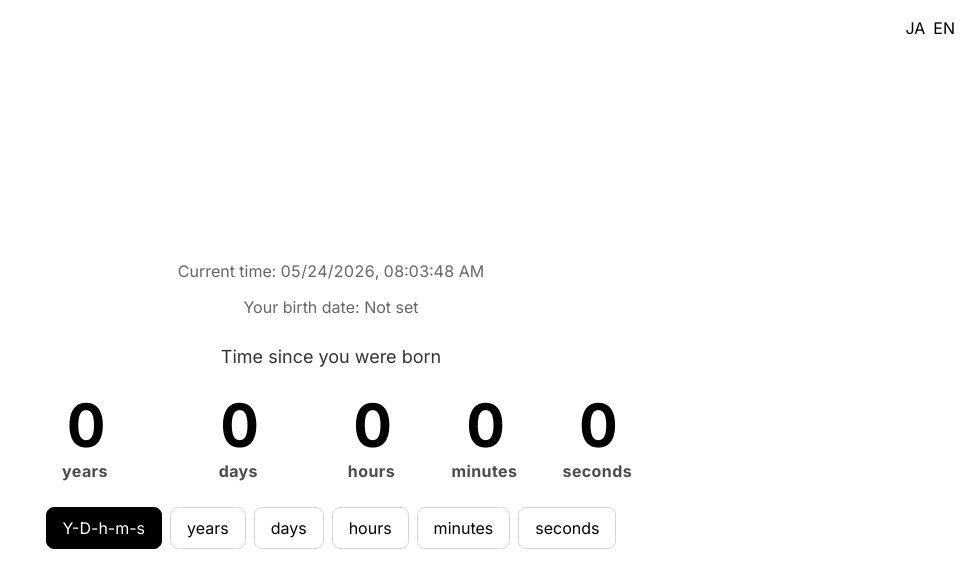
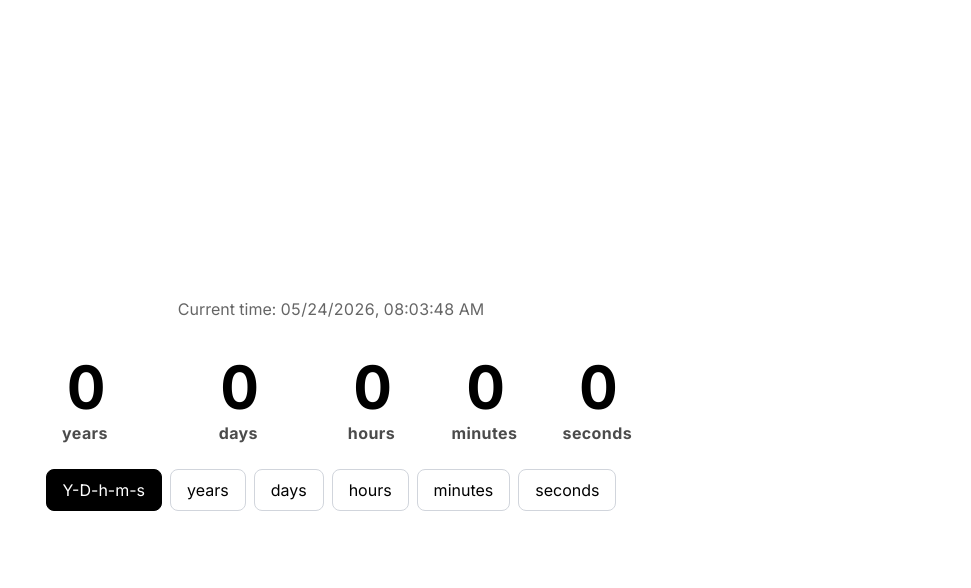
Before and after one commit to usumitron/lifeclock, a Next.js app: page / in a window 1280 px wide. Shown: the top 588 px of the page, without its empty margins (309-1280 px from the left). Built offline with nearby package versions, Linux system fonts and the light colour scheme.

Commit message:
iOS横画面対応2

```diff
--- a/app/page.tsx
+++ b/app/page.tsx
@@ -275,8 +275,7 @@ export default function Home() {
 
   if (!isMounted) return null;
 
-  return (
-    // ▼ 変更: 100vh を 100dvh にし、横画面時の縦ギャップを縮小 (max-h-[500px]:gap-2)
+return (
     <div
       className="
         min-h-[100dvh] flex flex-col items-center justify-center
@@ -285,57 +284,25 @@ export default function Home() {
         dark:bg-gradient-to-br dark:from-gray-900 dark:via-black dark:to-gray-800
         dark:text-white
       ">
-      {/* 言語切替 */}
+
+      {/* 2. 言語切替ボタンも高さに応じて小さく */}
       <div className="absolute top-4 right-4 max-h-[500px]:top-2 flex gap-2">
-        <button onClick={() => changeLang("ja")}>JA</button>
-        <button onClick={() => changeLang("en")}>EN</button>
+        {/* ... */}
       </div>
 
       <div className="sm:text-sm opacity-60 text-center leading-relaxed space-y-1 max-h-[500px]:space-y-0">
+        {/* 現在時刻の文字サイズも縮小 */}
         <CurrentTimeClock t={t} locale={locale} />
 
         <div className="text-sm sm:text-base max-h-[500px]:text-xs">
-          {editingBirth ? (
-            <input
-              type="date"
-              value={draftDate}
-              autoFocus
-              onClick={() => {
-                isKeyboardInput.current = false;
-              }}
-              onKeyDown={handleKeyDown}
-              onChange={handleDateChange}
-              onBlur={handleInputBlur}
-              className="
-                border rounded-md px-3 py-2 max-h-[500px]:py-1
-                text-base sm:text-lg max-h-[500px]:text-sm bg-white text-black
-                focus:outline-none focus:ring-2 focus:ring-blue-400
-              "
-            />
-          ) : (
-            <span
-              onClick={() => {
-                setDraftDate(birth ? birth.toISOString().slice(0, 10) : "");
-                setEditingBirth(true);
-              }}
-              className="
-                cursor-pointer px-2 py-1 rounded-md
-                transition-all duration-200 hover:bg-gray-200 hover:text-black
-                dark:hover:bg-white dark:hover:text-black
-              ">
-              {t.yourBirth}: {birth ? formatDate(birth, locale) : t.notSet}
-            </span>
-          )}
+          {/* ... (編集ボタン等の表示) */}
         </div>
       </div>
 
-      {/* ▼ 変更: 横画面で高さが足りない時はタイトルを非表示にするか小さくする */}
-      <div className="text-sm sm:text-base md:text-lg opacity-80 text-center max-h-[500px]:text-xs max-h-[500px]:opacity-50">
-        {t.title}
-      </div>
-
+      {/* 3. 経過時間表示のコンテナを修正 */}
       <ElapsedTimeCounter birth={birth} unit={unit} locale={locale} t={t} />
 
+      {/* 4. 下部のボタン群も高さ不足時は縮小 */}
       <div className="grid grid-cols-3 sm:flex gap-2 max-h-[500px]:gap-1">
         {(["full", "year", "day", "hour", "minute", "second"] as Unit[]).map((u) => (
           <button
@@ -345,7 +312,8 @@ export default function Home() {
               localStorage.setItem("unit", u);
             }}
             className={`
-              px-3 py-2 sm:px-4 sm:py-2 max-h-[500px]:py-1 max-h-[500px]:px-2 max-h-[500px]:text-xs rounded-lg border transition-all duration-150 active:scale-95
+              px-3 py-2 sm:px-4 sm:py-2 rounded-lg border transition-all duration-150 active:scale-95
+              max-h-[500px]:py-1 max-h-[500px]:px-2 max-h-[500px]:text-xs
               ${
                 unit === u
                   ? `bg-black text-white border-black dark:bg-white dark:text-black dark:border-white`
```
